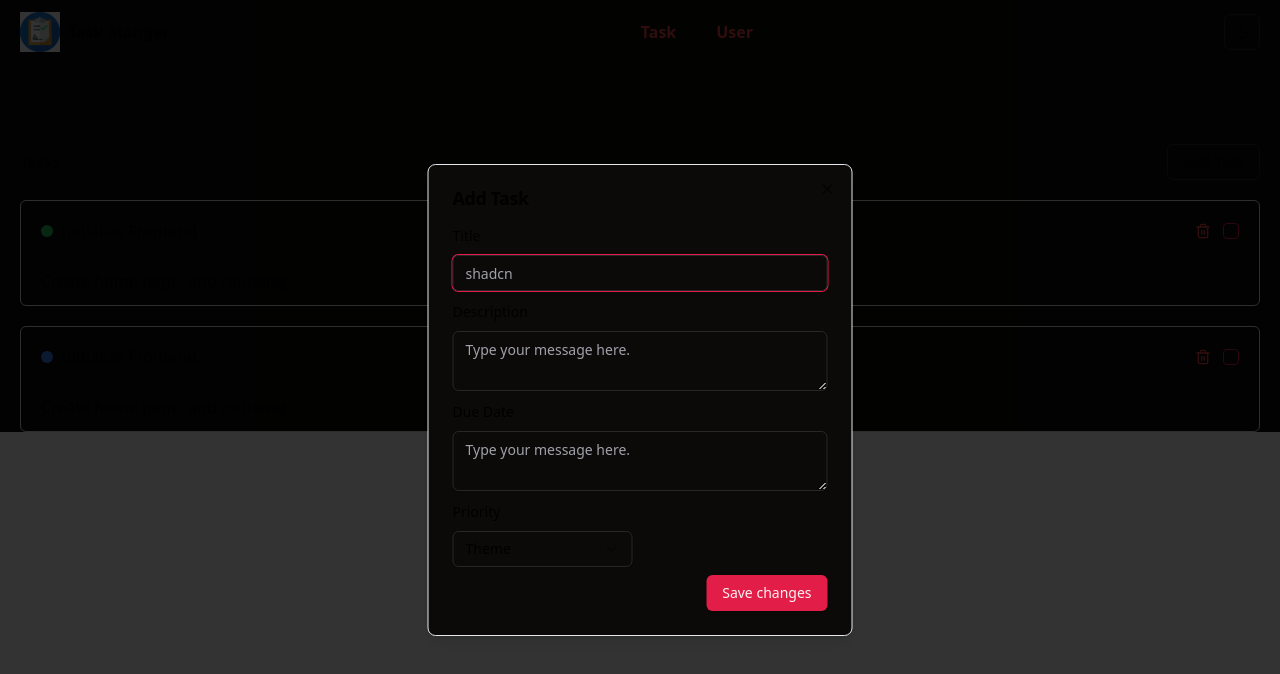
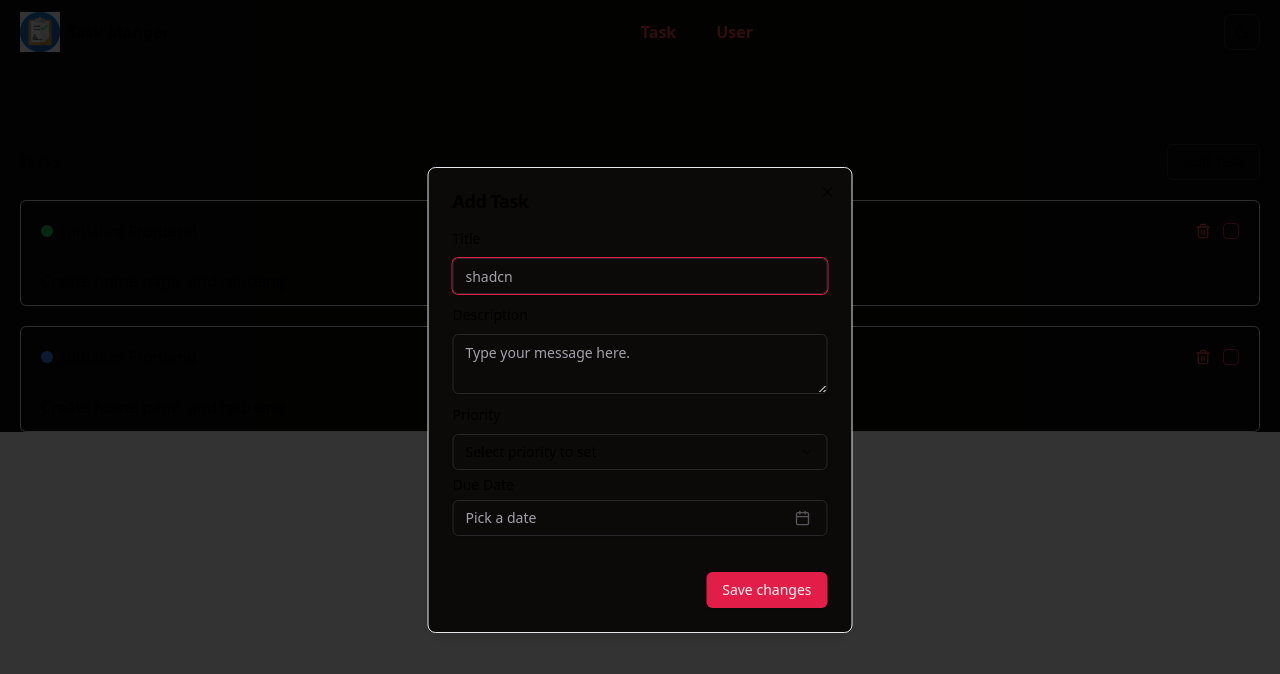
Before and after one commit to RobiulIslam08/redux-bootstrap, a React (Vite) app: page / in a window 1280 px wide. Both pictures are taken after a click on the button "Add Task". Shown: the top 674 px of the page. Built offline with nearby package versions, Linux system fonts and the light colour scheme.

Commit message:
Building the Add Task Form

```diff
--- a/package.json
+++ b/package.json
@@ -15,6 +15,7 @@
     "@radix-ui/react-dialog": "^1.1.4",
     "@radix-ui/react-dropdown-menu": "^2.1.4",
     "@radix-ui/react-label": "^2.1.1",
+    "@radix-ui/react-popover": "^1.1.4",
     "@radix-ui/react-select": "^2.1.4",
     "@radix-ui/react-slot": "^1.1.1",
     "@reduxjs/toolkit": "^2.5.0",
--- a/src/components/module/task/AddTaskModal.tsx
+++ b/src/components/module/task/AddTaskModal.tsx
@@ -26,6 +26,11 @@
 import { Textarea } from "@/components/ui/textarea";
 import { DialogDescription } from "@radix-ui/react-dialog";
 import { useForm } from "react-hook-form";
+import { Popover, PopoverContent, PopoverTrigger } from "@/components/ui/popover";
+import { cn } from "@/lib/utils";
+import { format } from "date-fns";
+import { CalendarIcon } from "lucide-react";
+import { Calendar } from "@/components/ui/calendar";
 
 export function AddTaskModal() {
   const form = useForm();
@@ -69,42 +74,70 @@
               </FormItem>
             )}
           />
+
 	 <FormField
           control={form.control}
-            name="dueData"
-            render={({field}) => (
+          name="priority"
+          render={({ field }) => (
             <FormItem>
-                <FormLabel>Due Date</FormLabel>
+              <FormLabel>Priority</FormLabel>
+              <Select onValueChange={field.onChange} defaultValue={field.value}>
                 <FormControl>
-                  <Textarea placeholder="Type your message here." {...field} value={field.value ||''}></Textarea>
+                  <SelectTrigger>
+                    <SelectValue placeholder="Select priority to set" />
+                  </SelectTrigger>
                 </FormControl>
+                <SelectContent>
+                  <SelectItem value="low">Low</SelectItem>
+                  <SelectItem value="medium">Medium</SelectItem>
+                  <SelectItem value="high">High</SelectItem>
+                </SelectContent>
+              </Select>
+
             </FormItem>
           )}
         />
         <FormField
           control={form.control}
-            name="priority"
-            render={({field}) => (
-              <FormItem>
-                <FormLabel>Priority</FormLabel>
+          name="dueDate"
+          render={({ field }) => (
+            <FormItem className="flex flex-col">
+              <FormLabel>Due Date</FormLabel>
+              <Popover>
+                <PopoverTrigger asChild>
                   <FormControl>
-				<Select>
-  <SelectTrigger className="w-[180px]">
-    <SelectValue placeholder="Theme" />
-  </SelectTrigger>
-  <SelectContent>
-    <SelectItem value="light">Light</SelectItem>
-    <SelectItem value="dark">Dark</SelectItem>
-    <SelectItem value="system">System</SelectItem>
-  </SelectContent>
-</Select>
+                    <Button
+                      variant={"outline"}
+                      className={cn(
+                        " pl-3 text-left font-normal",
+                        !field.value && "text-muted-foreground"
+                      )}
+                    >
+                      {field.value ? (
+                        format(field.value, "PPP")
+                      ) : (
+                        <span>Pick a date</span>
+                      )}
+                      <CalendarIcon className="ml-auto h-4 w-4 opacity-50" />
+                    </Button>
+                  </FormControl>
+                </PopoverTrigger>
+                <PopoverContent className="w-auto p-0" align="start">
+                  <Calendar
+                    mode="single"
+                    selected={field.value}
+                    onSelect={field.onChange}
 
-                </FormControl>
+                    initialFocus
+                  />
+                </PopoverContent>
+              </Popover>
+
             </FormItem>
           )}
         />
         <DialogFooter>
-          <Button type="submit">Save changes</Button>
+          <Button className="mt-7" type="submit">Save changes</Button>
         </DialogFooter>
 		 </form>
         </Form>
--- /dev/null
+++ b/src/components/ui/popover.tsx
@@ -0,0 +1,31 @@
+import * as React from "react"
+import * as PopoverPrimitive from "@radix-ui/react-popover"
+
+import { cn } from "@/lib/utils"
+
+const Popover = PopoverPrimitive.Root
+
+const PopoverTrigger = PopoverPrimitive.Trigger
+
+const PopoverAnchor = PopoverPrimitive.Anchor
+
+const PopoverContent = React.forwardRef<
+  React.ElementRef<typeof PopoverPrimitive.Content>,
+  React.ComponentPropsWithoutRef<typeof PopoverPrimitive.Content>
+>(({ className, align = "center", sideOffset = 4, ...props }, ref) => (
+  <PopoverPrimitive.Portal>
+    <PopoverPrimitive.Content
+      ref={ref}
+      align={align}
+      sideOffset={sideOffset}
+      className={cn(
+        "z-50 w-72 rounded-md border bg-popover p-4 text-popover-foreground shadow-md outline-none data-[state=open]:animate-in data-[state=closed]:animate-out data-[state=closed]:fade-out-0 data-[state=open]:fade-in-0 data-[state=closed]:zoom-out-95 data-[state=open]:zoom-in-95 data-[side=bottom]:slide-in-from-top-2 data-[side=left]:slide-in-from-right-2 data-[side=right]:slide-in-from-left-2 data-[side=top]:slide-in-from-bottom-2",
+        className
+      )}
+      {...props}
+    />
+  </PopoverPrimitive.Portal>
+))
+PopoverContent.displayName = PopoverPrimitive.Content.displayName
+
+export { Popover, PopoverTrigger, PopoverContent, PopoverAnchor }
```
Also changed, not shown: 1 other file (tests, documents, lock files or other folders). Lines whose indentation alone changed are shown as unchanged.
